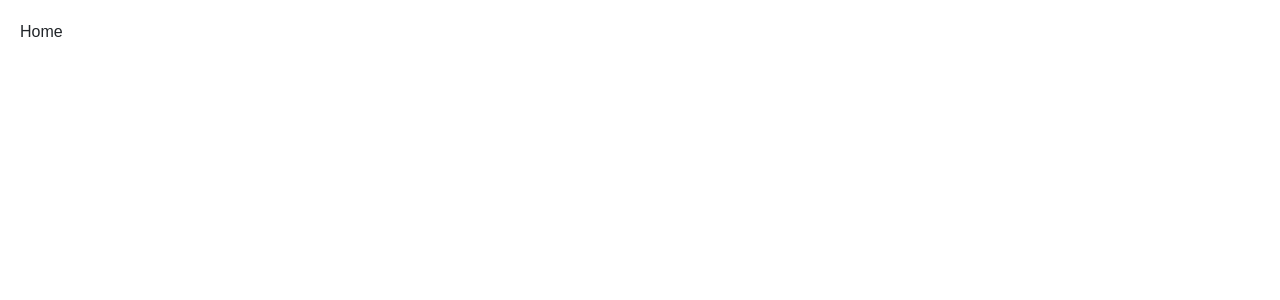
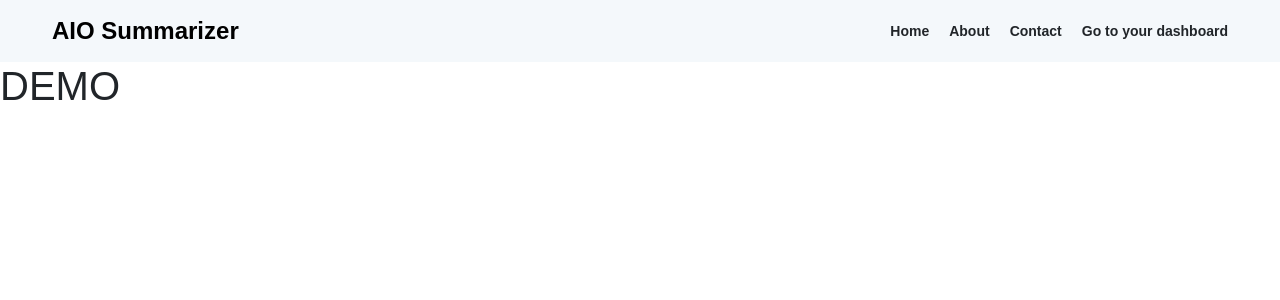
Before and after one commit to mukesh0058/frontend, a React (Create React App) app: page / in a window 1280 px wide. Shown: the top 300 px of the page. Built offline with nearby package versions, Linux system fonts and the light colour scheme; a web font is replaced by a local one.

Commit message:
home component v1

```diff
--- a/src/App.js
+++ b/src/App.js
@@ -1,16 +1,16 @@
 import React from 'react';
 import './Styles/style.scss';
-import Login from './components/Auth/Login';
 import Home from './components/Home';
 import { BrowserRouter as Router, Route, Routes } from 'react-router-dom';
+import Header from './components/Header/Header';
 
 const App = () => {
   return (
     <>
+      <Header />
       <Router>
         <Routes>
           <Route path="/" element={<Home />} />
-          <Route path="/login" element={<Login />} />
         </Routes>
       </Router>
     </>
--- /dev/null
+++ b/src/Styles/home.scss
@@ -0,0 +1,3 @@
+.home-container{
+    margin-top: 20px;
+}
--- a/src/Styles/login.scss
+++ b/src/Styles/login.scss
@@ -12,7 +12,7 @@ body {
   background: white;
   font-family: "Inter UI", sans-serif;
   margin: 0;
-  padding: 20px;
+
 }
 .page {
   background: #e2e2e5;
--- a/src/components/Home.js
+++ b/src/components/Home.js
@@ -1,7 +1,13 @@
 import React from 'react';
 
 const Home = () => {
-  return <div>Home</div>;
+  return (
+    <>
+      <div>
+        <h1>DEMO</h1>
+      </div>
+    </>
+  );
 };
 
 export default Home;
```
